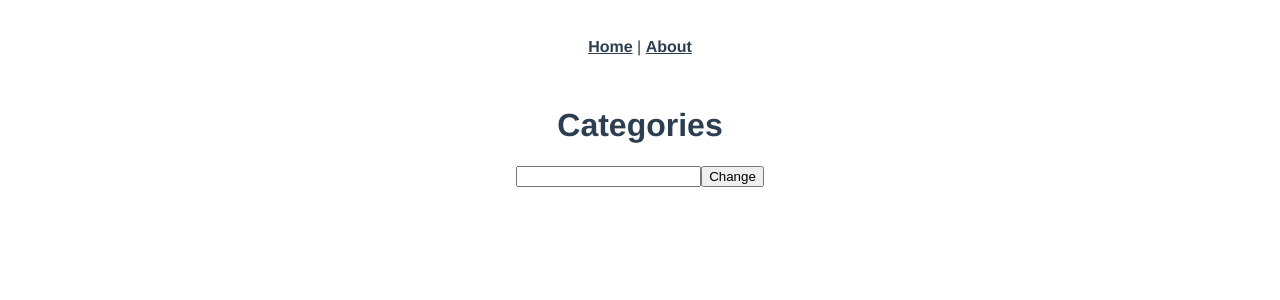
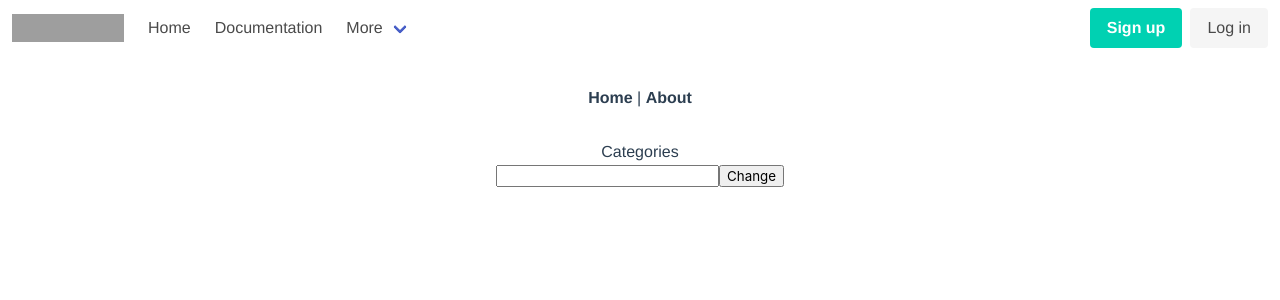
Before and after one commit to erick4556/vue3-vuex, a Vue app: page /categories in a window 1280 px wide. Shown: the top 300 px of the page. Built offline with nearby package versions, Linux system fonts and the light colour scheme; grey boxes are pictures that could not be loaded.

Commit message:
Improvement of the structure

```diff
--- a/package.json
+++ b/package.json
@@ -8,8 +8,9 @@
     "lint": "vue-cli-service lint"
   },
   "dependencies": {
+    "bulma": "^0.9.3",
     "core-js": "^3.6.5",
-    "vue": "^3.0.0",
+    "vue": "^3.2.26",
     "vue-router": "^4.0.12",
     "vuex": "^4.0.2"
   },
--- a/src/App.vue
+++ b/src/App.vue
@@ -1,10 +1,21 @@
 <template>
+  <Header />
   <div id="nav">
     <router-link to="/">Home</router-link> |
     <router-link to="/about">About</router-link>
   </div>
   <router-view />
 </template>
+
+<script>
+import Header from "./shared/components/layout/Header.vue";
+export default {
+  name: "App",
+  components: {
+    Header,
+  },
+};
+</script>
 
 <style>
 #app {
--- a/src/main.js
+++ b/src/main.js
@@ -3,6 +3,8 @@ import App from "./App.vue";
 import router from "./router";
 import store from "./store";
 
+import "bulma/css/bulma.min.css";
+
 const app = createApp(App);
 app.use(router);
 app.use(store);
--- a/src/shared/components/layout/Header.vue
+++ b/src/shared/components/layout/Header.vue
@@ -0,0 +1,79 @@
+<template>
+  <nav class="navbar" role="navigation" aria-label="main navigation">
+    <div class="navbar-brand">
+      <a class="navbar-item" href="https://bulma.io">
+        <img
+          src="https://bulma.io/images/bulma-logo.png"
+          width="112"
+          height="28"
+        />
+      </a>
+
+      <a
+        role="button"
+        class="navbar-burger"
+        aria-label="menu"
+        aria-expanded="false"
+        data-target="navbarBasicExample"
+        @click="toggleMenu"
+      >
+        <span aria-hidden="true"></span>
+        <span aria-hidden="true"></span>
+        <span aria-hidden="true"></span>
+      </a>
+    </div>
+
+    <div
+      id="navbarBasicExample"
+      class="navbar-menu"
+      :class="{ 'is-active': isVisible }"
+    >
+      <div class="navbar-start">
+        <a class="navbar-item"> Home </a>
+
+        <a class="navbar-item"> Documentation </a>
+
+        <div class="navbar-item has-dropdown is-hoverable">
+          <a class="navbar-link"> More </a>
+
+          <div class="navbar-dropdown">
+            <a class="navbar-item"> About </a>
+            <a class="navbar-item"> Jobs </a>
+            <a class="navbar-item"> Contact </a>
+            <hr class="navbar-divider" />
+            <a class="navbar-item"> Report an issue </a>
+          </div>
+        </div>
+      </div>
+
+      <div class="navbar-end">
+        <div class="navbar-item">
+          <div class="buttons">
+            <a class="button is-primary">
+              <strong>Sign up</strong>
+            </a>
+            <a class="button is-light"> Log in </a>
+          </div>
+        </div>
+      </div>
+    </div>
+  </nav>
+</template>
+
+<script>
+import { ref } from "vue";
+export default {
+  setup() {
+    const isVisible = ref("");
+
+    const toggleMenu = () => {
+      isVisible.value = !isVisible.value;
+    };
+
+    return {
+      isVisible,
+      toggleMenu,
+    };
+  },
+};
+</script>
--- a/src/store/categories.js
+++ /dev/null
@@ -1,34 +0,0 @@
-const state = () => {
-  return {
-    categories: [],
-    error: true,
-    message: "",
-  };
-};
-
-const getters = {
-  message: (state) => state.message,
-  messageReverse: (state) => state.message.split("").reverse().join(""),
-  error: (state) => state.error,
-};
-
-const actions = {
-  //Puede tener funciones asincronas
-  setMessageAct: ({ commit }, message) => {
-    commit("setMessage", message);
-  },
-};
-
-const mutations = {
-  setMessage: (state, messageInput) => {
-    state.message = messageInput;
-  },
-};
-
-export default {
-  namespaced: true, //Para nombrar el módulo
-  state,
-  actions,
-  mutations,
-  getters,
-};
--- a/src/store.js
+++ b/src/store/index.js
@@ -1,9 +1,7 @@
 import { createStore, createLogger } from "vuex";
 
-//mutations son funciones que se pueden utilizar para modificar el store
-
 const debug = process.env.NODE_ENV !== "production";
-import categories from "./store/categories";
+import categories from "./modules/categories";
 
 export default createStore({
   modules: { categories }, //Para agregar los módulos
--- /dev/null
+++ b/src/store/modules/categories/categories_actions.js
@@ -0,0 +1,7 @@
+const setMessageAct = ({ commit }, message) => {
+  commit("setMessage", message);
+};
+
+export default {
+  setMessageAct,
+};
--- /dev/null
+++ b/src/store/modules/categories/categories_getters.js
@@ -0,0 +1,9 @@
+const message = (state) => state.message;
+const messageReverse = (state) => state.message.split("").reverse().join("");
+const error = (state) => state.error;
+
+export default {
+  message,
+  messageReverse,
+  error,
+};
--- /dev/null
+++ b/src/store/modules/categories/categories_mutations.js
@@ -0,0 +1,7 @@
+const setMessage = (state, messageInput) => {
+  state.message = messageInput;
+};
+
+export default {
+  setMessage,
+};
--- /dev/null
+++ b/src/store/modules/categories/index.js
@@ -0,0 +1,19 @@
+import actions from "./categories_actions";
+import getters from "./categories_getters";
+import mutations from "./categories_mutations";
+
+const state = () => {
+  return {
+    categories: [],
+    error: true,
+    message: "",
+  };
+};
+
+export default {
+  namespaced: true, //Para nombrar el módulo
+  state,
+  actions,
+  mutations,
+  getters,
+};
```
Also changed, not shown: 1 other file (tests, documents, lock files or other folders).
